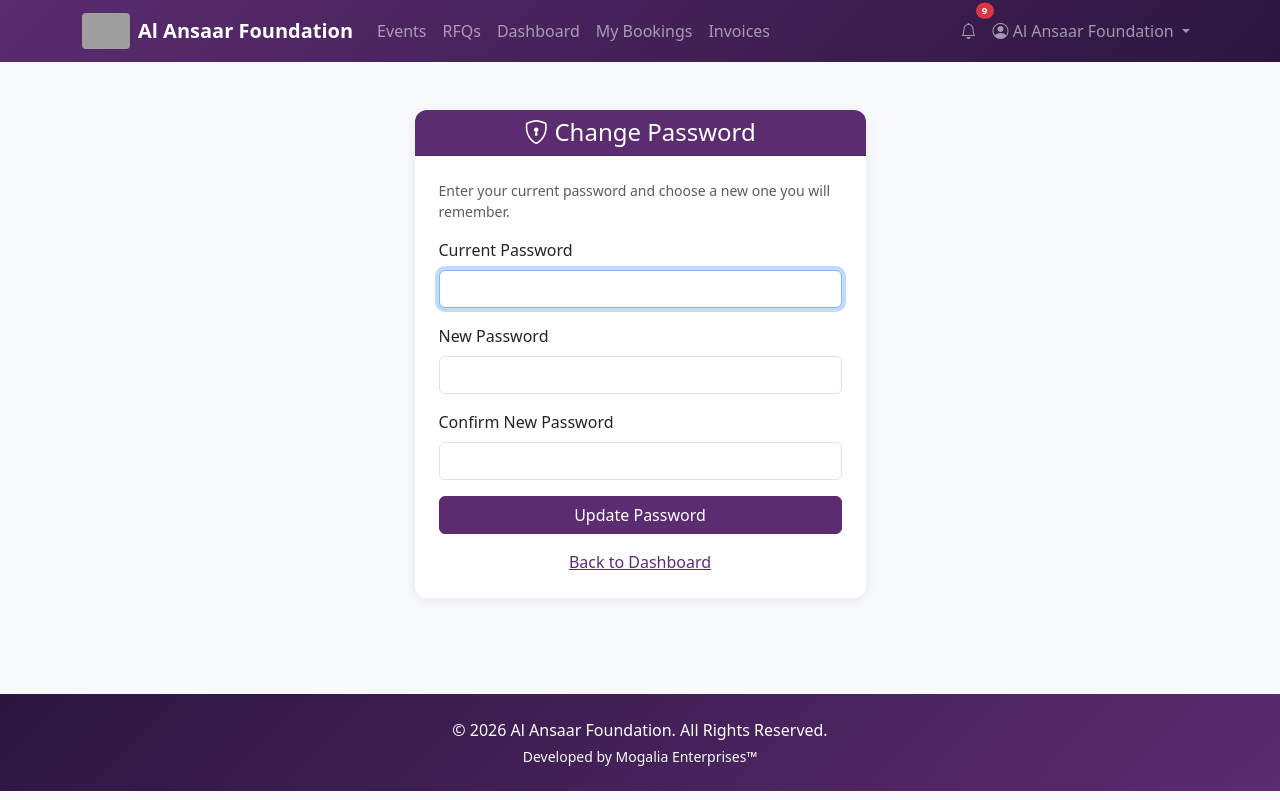
After one commit to mogalia786/alansaar_erp, a Django app: page /change-password/ in a window 1280 px wide. The commit adds this page. Run offline with Django 5.2, Linux system fonts and the light colour scheme; a user stored in the database is signed in; data comes from the database, SQL or seed files in the repository; grey boxes are pictures that could not be loaded.

Commit message:
Add case-insensitive login, forgot/change password flows, username uniqueness warning, temp password display

```diff
--- a/accounts/forms.py
+++ b/accounts/forms.py
@@ -24,6 +24,12 @@ class ExhibitorRegistrationForm(UserCreationForm):
     class Meta:
         model = User
         fields = ['username', 'first_name', 'last_name', 'email', 'company_name', 'company_reg_number', 'sa_id_passport', 'sa_id_passport_copy', 'vat_number', 'phone', 'address', 'proof_of_address', 'photo', 'password1', 'password2']
+
+    def clean_username(self):
+        username = self.cleaned_data.get('username')
+        if username and User.objects.filter(username__iexact=username).exists():
+            raise forms.ValidationError('A user with that username already exists.')
+        return username
 
     def clean_photo(self):
         f = self.cleaned_data.get('photo')
--- a/accounts/urls.py
+++ b/accounts/urls.py
@@ -6,6 +6,9 @@ app_name = 'accounts'
 urlpatterns = [
     path('login/', views.exhibitor_login, name='login'),
     path('register/', views.exhibitor_register, name='register'),
+    path('check-username/', views.check_username, name='check_username'),
+    path('forgot-password/', views.forgot_password, name='forgot_password'),
+    path('change-password/', views.change_password, name='change_password'),
     path('logout/', views.exhibitor_logout, name='logout'),
     path('dashboard/', views.exhibitor_dashboard, name='dashboard'),
     path('notifications/', views.notifications_view, name='notifications'),
--- a/accounts/views.py
+++ b/accounts/views.py
@@ -1,9 +1,93 @@
 from django.shortcuts import render, redirect
-from django.contrib.auth import login, authenticate, logout
+from django.contrib.auth import login, authenticate, logout, update_session_auth_hash
 from django.contrib.auth.decorators import login_required
+from django.contrib.auth.password_validation import validate_password
 from django.contrib import messages
+from django.http import JsonResponse
+from django.utils.crypto import get_random_string
+from django.utils.http import url_has_allowed_host_and_scheme
+import logging
 from .forms import ExhibitorRegistrationForm, LoginForm
+from .models import User
 from notifications.utils import send_welcome_email
+
+
+def check_username(request):
+    username = (request.GET.get('username') or '').strip()
+    if not username:
+        return JsonResponse({'exists': False})
+    return JsonResponse({'exists': User.objects.filter(username__iexact=username).exists()})
+
+
+def _generate_password():
+    upper = get_random_string(4, 'ABCDEFGHJKLMNPQRSTUVWXYZ')
+    lower = get_random_string(4, 'abcdefghjkmnpqrstuvwxyz')
+    digits = get_random_string(3, '23456789')
+    symbol = get_random_string(1, '!@#$%*+=')
+    return upper + lower + digits + symbol
+
+
+def forgot_password(request):
+    if request.method == 'POST':
+        identifier = (request.POST.get('identifier') or '').strip()
+        user = None
+        if identifier:
+            user = (User.objects.filter(username__iexact=identifier).first()
+                    or User.objects.filter(email__iexact=identifier).first())
+        if user and user.is_active and user.email:
+            new_password = _generate_password()
+            user.set_password(new_password)
+            user.save(update_fields=['password'])
+            request.session['temp_password'] = new_password
+            try:
+                from notifications.utils import send_html_email
+                from django.conf import settings
+                send_html_email(
+                    'Your New Password - Al Ansaar Foundation',
+                    'emails/password_reset_email.html',
+                    {'user': user, 'new_password': new_password, 'site_name': settings.SITE_NAME, 'site_url': settings.SITE_URL},
+                    [user.email],
+                )
+                messages.success(request, 'Your new password has been emailed to your registered email address. Please check your inbox (and spam folder) then log in below.')
+            except Exception as e:
+                logging.getLogger(__name__).exception(f'Failed to email new password to {user.email}: {e}')
+                messages.error(request, 'We could not email your new password right now. Please try again shortly.')
+        else:
+            messages.info(request, 'If an account exists with that username or email, a new password has been emailed to it.')
+        return redirect('accounts:forgot_password')
+    return render(request, 'accounts/forgot_password.html')
+
+
+@login_required
+def change_password(request):
+    if request.method == 'POST':
+        current = request.POST.get('current_password', '')
+        new1 = request.POST.get('new_password1', '')
+        new2 = request.POST.get('new_password2', '')
+        errors = []
+        if not request.user.check_password(current):
+            errors.append('Your current password is incorrect.')
+        if current and new1 == current:
+            errors.append('Your new password must be different from your current password.')
+        if new1 != new2:
+            errors.append('Your new passwords do not match.')
+        if new1:
+            try:
+                validate_password(new1, user=request.user)
+            except Exception as e:
+                errors.extend(getattr(e, 'messages', [str(e)]))
+        if not errors:
+            request.user.set_password(new1)
+            request.user.save(update_fields=['password'])
+            update_session_auth_hash(request, request.user)
+            request.session.pop('temp_password', None)
+            messages.success(request, 'Your password has been updated successfully.')
+            return redirect('accounts:dashboard')
+        for err in errors:
+            messages.error(request, err)
+    return render(request, 'accounts/change_password.html', {
+        'temp_password': request.session.get('temp_password'),
+    })
 
 
 def exhibitor_register(request):
@@ -48,6 +132,9 @@ def exhibitor_login(request):
                     messages.error(request, 'Your account is pending verification. Please wait for admin approval before logging in.')
                     return render(request, 'accounts/login.html', {'form': form})
                 login(request, user)
+                next_url = request.POST.get('next') or request.GET.get('next')
+                if next_url and url_has_allowed_host_and_scheme(next_url, allowed_hosts=None):
+                    return redirect(next_url)
                 return redirect('accounts:dashboard')
             else:
                 messages.error(request, 'Invalid credentials.')
--- a/core/settings.py
+++ b/core/settings.py
@@ -154,6 +154,10 @@ CRISPY_TEMPLATE_PACK = 'bootstrap5'
 LOGIN_URL = '/login/'
 LOGIN_REDIRECT_URL = '/dashboard/'
 LOGOUT_REDIRECT_URL = '/'
+AUTHENTICATION_BACKENDS = [
+    'accounts.backends.CaseInsensitiveUsernameBackend',
+    'django.contrib.auth.backends.ModelBackend',
+]
 
 EMAIL_BACKEND = config('EMAIL_BACKEND', default='django.core.mail.backends.console.EmailBackend')
 EMAIL_HOST = config('EMAIL_HOST', default='smtp.gmail.com')
--- /dev/null
+++ b/templates/accounts/change_password.html
@@ -0,0 +1,44 @@
+{% extends 'base.html' %}
+{% block title %}Change Password - Al Ansaar Foundation{% endblock %}
+{% block content %}
+<div class="container py-5">
+    <div class="row justify-content-center">
+        <div class="col-md-5">
+            <div class="card">
+                <div class="card-header bg-purple text-white text-center">
+                    <h4 class="mb-0"><i class="bi bi-shield-lock"></i> Change Password</h4>
+                </div>
+                <div class="card-body p-4">
+                    {% if temp_password %}
+                    <div class="alert alert-warning border-start border-4 border-warning mb-3" style="font-size:14px;">
+                        <i class="bi bi-eye"></i> <strong>Your temporary password is:</strong><br>
+                        <code style="font-size:16px;word-break:break-all;">{{ temp_password }}</code>
+                        <div class="small text-muted mt-1">Use it as your <strong>Current Password</strong> below. You can now replace it with something easy to remember.</div>
+                    </div>
+                    {% endif %}
+                    <p class="text-muted" style="font-size:14px;">Enter your current password and choose a new one you will remember.</p>
+                    <form method="post">
+                        {% csrf_token %}
+                        <div class="mb-3">
+                            <label class="form-label">Current Password</label>
+                            <input type="password" name="current_password" class="form-control" required autofocus>
+                        </div>
+                        <div class="mb-3">
+                            <label class="form-label">New Password</label>
+                            <input type="password" name="new_password1" class="form-control" required>
+                        </div>
+                        <div class="mb-3">
+                            <label class="form-label">Confirm New Password</label>
+                            <input type="password" name="new_password2" class="form-control" required>
+                        </div>
+                        <button type="submit" class="btn btn-purple w-100">Update Password</button>
+                    </form>
+                    <p class="text-center mt-3 mb-0">
+                        <a href="{% url 'accounts:dashboard' %}">Back to Dashboard</a>
+                    </p>
+                </div>
+            </div>
+        </div>
+    </div>
+</div>
+{% endblock %}
--- a/templates/accounts/login.html
+++ b/templates/accounts/login.html
@@ -22,6 +22,9 @@
                             {% if form.password.errors %}<div class="text-danger small">{{ form.password.errors }}</div>{% endif %}
                         </div>
                         <button type="submit" class="btn btn-purple w-100">Login</button>
+                        <div class="text-center mt-2">
+                            <a href="{% url 'accounts:forgot_password' %}" class="small" style="font-size:13px;">Forgot Password?</a>
+                        </div>
                     </form>
                     <p class="text-center mt-3 mb-0">
                         Don't have an account? <a href="{% url 'accounts:register' %}">Register here</a>
```
Also changed, not shown: accounts/backends.py (added, +19 -0 lines), templates/accounts/dashboard.html (+8 -3 lines), templates/accounts/forgot_password.html (added, +29 -0 lines), templates/accounts/register.html (+35 -2 lines), templates/emails/password_reset_email.html (added, +38 -0 lines).
